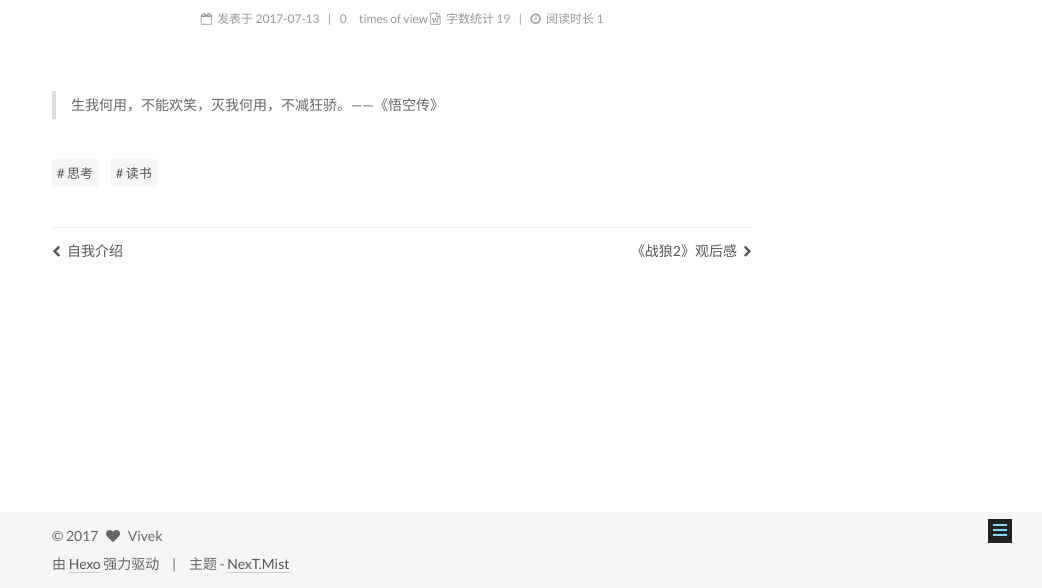
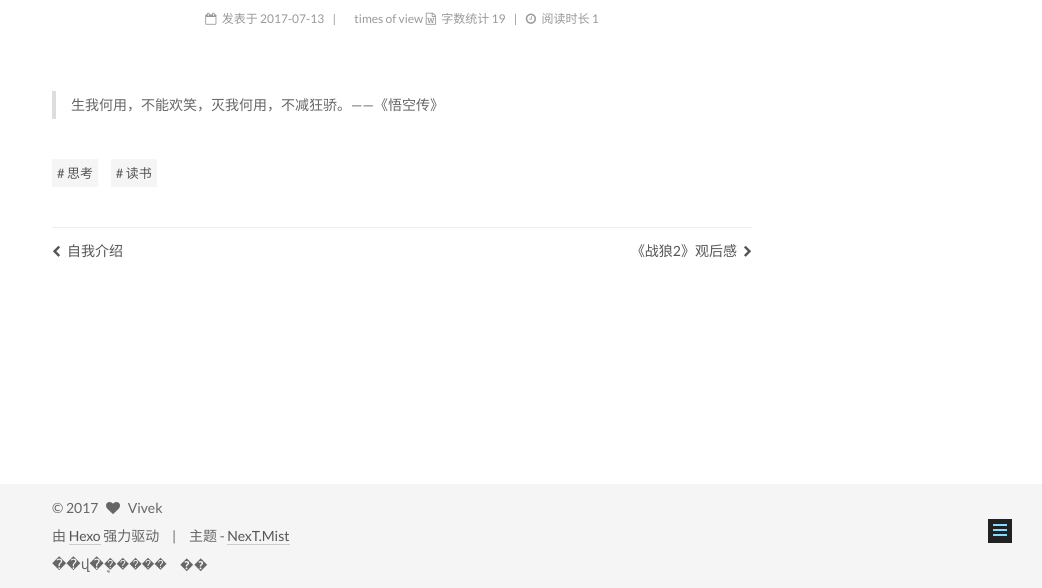
Before and after one commit to Vivek1024/Vivek1024.github.io, a plain HTML site: page 2017/07/13/悟空传读后感/index.html in a window 1280 px wide. Shown: the part 212-800 px from the top of the page, without its empty margins (238-1280 px from the left). Drawn offline with Linux system fonts and the light colour scheme; some packages are replaced by stand-ins of ours; a script that the page names is missing.

Commit message:
Site updated: 2017-08-04 15:23:47

```diff
--- a/2017/07/13/悟空传读后感/index.html
+++ b/2017/07/13/悟空传读后感/index.html
@@ -323,7 +323,7 @@
 
 
             <span class="post-meta-divider">|</span>
-            <span class="page-pv">0
+            <span class="page-pv">
             <span class="busuanzi-value" id="busuanzi_value_page_pv" ></span>times of view
             </span>
 
@@ -591,6 +591,12 @@
 
 
 
+    <span class="site-pv">
+      ��վ�ܷ�����
+      <span class="busuanzi-value" id="busuanzi_value_site_pv"></span>
+      ��
+    </span>
+
 </div>
 
 
```
Also changed, not shown: 2017/07/13/First-blog/index.html (+7 -1 lines), 2017/08/03/电影战狼观后感/index.html (+7 -1 lines), about/index.html (+6 -0 lines), archives/2017/07/index.html (+6 -0 lines), archives/2017/08/index.html (+6 -0 lines), archives/2017/index.html (+6 -0 lines), archives/index.html (+6 -0 lines), index.html (+6 -0 lines), tags/index.html (+6 -0 lines), tags/思考/index.html (+6 -0 lines), tags/电影/index.html (+6 -0 lines), tags/读书/index.html (+6 -0 lines).
